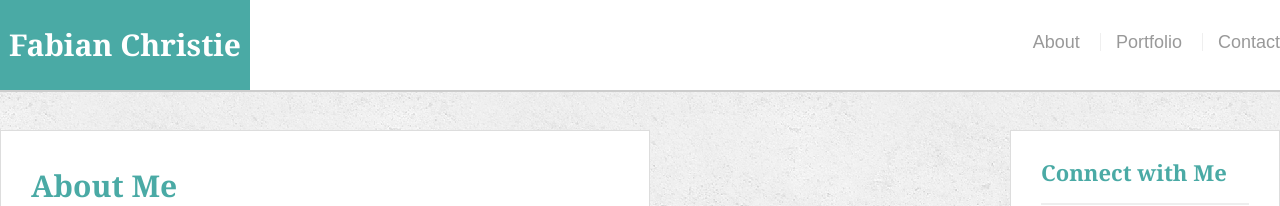
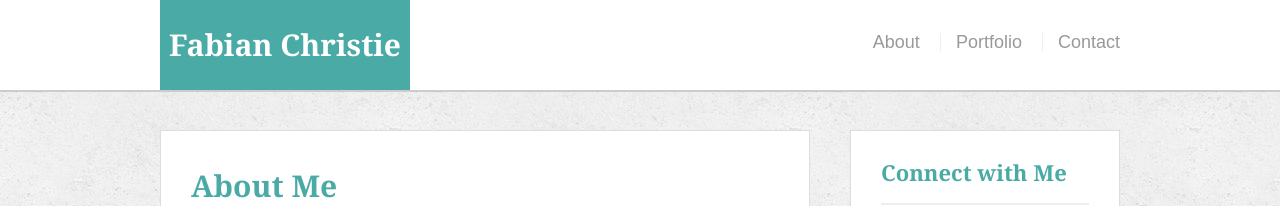
Before and after one commit to fabidali/Responsive-Portfolio, a plain HTML site: page index.html in a window 1280 px wide. Shown: the top 206 px of the page. Drawn offline with Linux system fonts and the light colour scheme.

Commit message:
Update style.css

```diff
--- a/assets/css/style.css
+++ b/assets/css/style.css
@@ -12,7 +12,7 @@ body {
 
 /* general */
 
-h1 {
+.container {
   width: 100%;
   max-width: 960px;
   margin: 0 auto;
```
